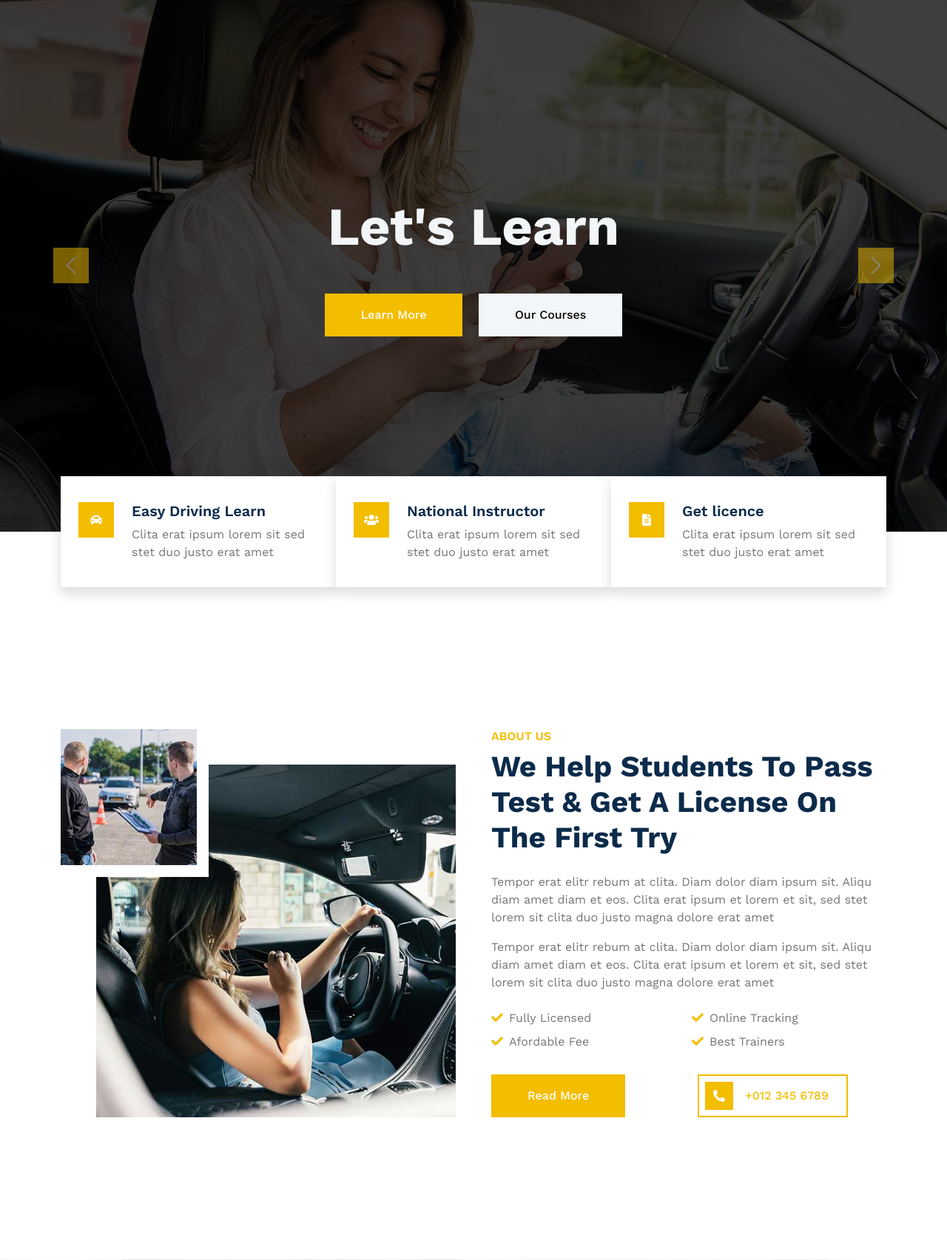
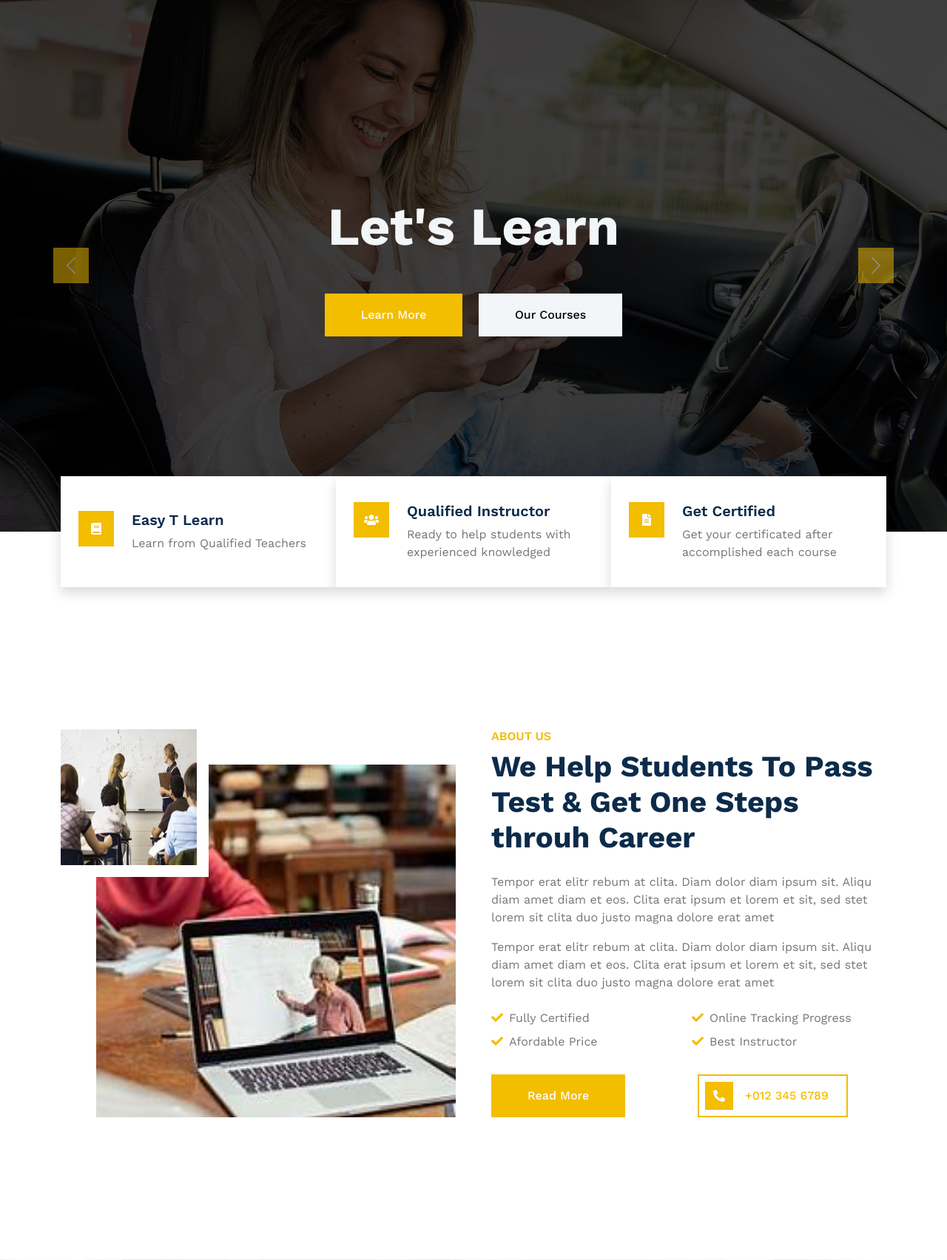
Before and after one commit to Muk74dir/Prodemy, a Django app: page / in a window 1280 px wide. Shown: the part 114-1818 px from the top of the page at 74% size. Run offline with Django 4.2, Linux system fonts and the light colour scheme; data comes from the database, SQL or seed files in the repository; both versions use the stored data as it was after the commit; some libraries are stand-ins or nearby versions.

Commit message:
Ui change

```diff
--- a/ContextProcessor/context_processors.py
+++ b/ContextProcessor/context_processors.py
@@ -1,5 +1,4 @@
 from ProdemyApp.models import CourseCategoryModel
-
 def Categories(request):
     categories = CourseCategoryModel.objects.all()
     return {'Categories': categories}
--- a/ProdemyApp/templates/account/student_page.html
+++ b/ProdemyApp/templates/account/student_page.html
@@ -0,0 +1 @@
+{% extends "base.html" %}
--- a/templates/index.html
+++ b/templates/index.html
@@ -37,13 +37,11 @@
                 </div>
             </div>
         </div>
-            <button class="carousel-control-prev" type="button" data-bs-target="#header-carousel"
-                data-bs-slide="prev">
+        <button class="carousel-control-prev" type="button" data-bs-target="#header-carousel" data-bs-slide="prev">
             <span class="carousel-control-prev-icon" aria-hidden="true"></span>
             <span class="visually-hidden">Previous</span>
         </button>
-            <button class="carousel-control-next" type="button" data-bs-target="#header-carousel"
-                data-bs-slide="next">
+        <button class="carousel-control-next" type="button" data-bs-target="#header-carousel" data-bs-slide="next">
             <span class="carousel-control-next-icon" aria-hidden="true"></span>
             <span class="visually-hidden">Next</span>
         </button>
@@ -60,11 +58,11 @@
                 <div class="bg-white shadow d-flex align-items-center h-100 p-4" style="min-height: 150px;">
                     <div class="d-flex">
                         <div class="flex-shrink-0 btn-lg-square bg-primary">
-                                <i class="fa fa-car text-white"></i>
+                            <i class="fa fa-book text-white"></i>
                         </div>
                         <div class="ps-4">
-                                <h5>Easy Driving Learn </h5>
-                                <span>Clita erat ipsum lorem sit sed stet duo justo erat amet</span>
+                            <h5>Easy T Learn </h5>
+                            <span>Learn from Qualified Teachers</span>
                         </div>
                     </div>
                 </div>
@@ -76,8 +74,8 @@
                             <i class="fa fa-users text-white"></i>
                         </div>
                         <div class="ps-4">
-                                <h5>National Instructor</h5>
-                                <span>Clita erat ipsum lorem sit sed stet duo justo erat amet</span>
+                            <h5>Qualified Instructor</h5>
+                            <span>Ready to help students with experienced knowledged</span>
                         </div>
                     </div>
                 </div>
@@ -89,8 +87,8 @@
                             <i class="fa fa-file-alt text-white"></i>
                         </div>
                         <div class="ps-4">
-                                <h5>Get licence</h5>
-                                <span>Clita erat ipsum lorem sit sed stet duo justo erat amet</span>
+                            <h5>Get Certified</h5>
+                            <span>Get your certificated after accomplished each course</span>
                         </div>
                     </div>
                 </div>
@@ -107,28 +105,33 @@
         <div class="row g-5">
             <div class="col-lg-6 wow fadeInUp" data-wow-delay="0.1s">
                 <div class="position-relative overflow-hidden ps-5 pt-5 h-100" style="min-height: 400px;">
-                        <img class="position-absolute w-100 h-100" src="img/about-1.jpg" alt="" style="object-fit: cover;">
-                        <img class="position-absolute top-0 start-0 bg-white pe-3 pb-3" src="img/about-2.jpg" alt="" style="width: 200px; height: 200px;">
+                    <img class="position-absolute w-100 h-100" src="{% static 'img/about-1.jpeg' %}" alt=""
+                        style="object-fit: cover;">
+                    <img class="position-absolute top-0 start-0 bg-white pe-3 pb-3"
+                        src="{% static 'img/about-2.jpeg' %}" alt="" style="width: 200px; height: 200px;">
                 </div>
             </div>
             <div class="col-lg-6 wow fadeInUp" data-wow-delay="0.5s">
                 <div class="h-100">
                     <h6 class="text-primary text-uppercase mb-2">About Us</h6>
-                        <h1 class="display-6 mb-4">We Help Students To Pass Test & Get A License On The First Try</h1>
-                        <p>Tempor erat elitr rebum at clita. Diam dolor diam ipsum sit. Aliqu diam amet diam et eos. Clita erat ipsum et lorem et sit, sed stet lorem sit clita duo justo magna dolore erat amet</p>
-                        <p class="mb-4">Tempor erat elitr rebum at clita. Diam dolor diam ipsum sit. Aliqu diam amet diam et eos. Clita erat ipsum et lorem et sit, sed stet lorem sit clita duo justo magna dolore erat amet</p>
+                    <h1 class="display-6 mb-4">We Help Students To Pass Test & Get One Steps throuh Career</h1>
+                    <p>Tempor erat elitr rebum at clita. Diam dolor diam ipsum sit. Aliqu diam amet diam et eos. Clita
+                        erat ipsum et lorem et sit, sed stet lorem sit clita duo justo magna dolore erat amet</p>
+                    <p class="mb-4">Tempor erat elitr rebum at clita. Diam dolor diam ipsum sit. Aliqu diam amet diam et
+                        eos. Clita erat ipsum et lorem et sit, sed stet lorem sit clita duo justo magna dolore erat amet
+                    </p>
                     <div class="row g-2 mb-4 pb-2">
                         <div class="col-sm-6">
-                                <i class="fa fa-check text-primary me-2"></i>Fully Licensed
+                            <i class="fa fa-check text-primary me-2"></i>Fully Certified
                         </div>
                         <div class="col-sm-6">
-                                <i class="fa fa-check text-primary me-2"></i>Online Tracking
+                            <i class="fa fa-check text-primary me-2"></i>Online Tracking Progress
                         </div>
                         <div class="col-sm-6">
-                                <i class="fa fa-check text-primary me-2"></i>Afordable Fee
+                            <i class="fa fa-check text-primary me-2"></i>Afordable Price
                         </div>
                         <div class="col-sm-6">
-                                <i class="fa fa-check text-primary me-2"></i>Best Trainers
+                            <i class="fa fa-check text-primary me-2"></i>Best Instructor
                         </div>
                     </div>
                     <div class="row g-4">
@@ -136,7 +139,8 @@
                             <a class="btn btn-primary py-3 px-5" href="">Read More</a>
                         </div>
                         <div class="col-sm-6">
-                                <a class="d-inline-flex align-items-center btn btn-outline-primary border-2 p-2" href="tel:+0123456789">
+                            <a class="d-inline-flex align-items-center btn btn-outline-primary border-2 p-2"
+                                href="tel:+0123456789">
                                 <span class="flex-shrink-0 btn-square bg-primary">
                                     <i class="fa fa-phone-alt text-white"></i>
                                 </span>
@@ -167,8 +171,10 @@
                         <h5 class="mb-3">Automatic Car Lessons</h5>
                         <p>Tempor erat elitr rebum at clita dolor diam ipsum sit diam amet diam et eos</p>
                         <ol class="breadcrumb justify-content-center mb-0">
-                                <li class="breadcrumb-item small"><i class="fa fa-signal text-primary me-2"></i>Beginner</li>
-                                <li class="breadcrumb-item small"><i class="fa fa-calendar-alt text-primary me-2"></i>3 Week</li>
+                            <li class="breadcrumb-item small"><i class="fa fa-signal text-primary me-2"></i>Beginner
+                            </li>
+                            <li class="breadcrumb-item small"><i class="fa fa-calendar-alt text-primary me-2"></i>3 Week
+                            </li>
                         </ol>
                     </div>
                     <div class="position-relative mt-auto">
@@ -186,8 +192,10 @@
                         <h5 class="mb-3">Highway Driving Lesson</h5>
                         <p>Tempor erat elitr rebum at clita dolor diam ipsum sit diam amet diam et eos</p>
                         <ol class="breadcrumb justify-content-center mb-0">
-                                <li class="breadcrumb-item small"><i class="fa fa-signal text-primary me-2"></i>Beginner</li>
-                                <li class="breadcrumb-item small"><i class="fa fa-calendar-alt text-primary me-2"></i>3 Week</li>
+                            <li class="breadcrumb-item small"><i class="fa fa-signal text-primary me-2"></i>Beginner
+                            </li>
+                            <li class="breadcrumb-item small"><i class="fa fa-calendar-alt text-primary me-2"></i>3 Week
+                            </li>
                         </ol>
                     </div>
                     <div class="position-relative mt-auto">
@@ -205,8 +213,10 @@
                         <h5 class="mb-3">International Driving</h5>
                         <p>Tempor erat elitr rebum at clita dolor diam ipsum sit diam amet diam et eos</p>
                         <ol class="breadcrumb justify-content-center mb-0">
-                                <li class="breadcrumb-item small"><i class="fa fa-signal text-primary me-2"></i>Beginner</li>
-                                <li class="breadcrumb-item small"><i class="fa fa-calendar-alt text-primary me-2"></i>3 Week</li>
+                            <li class="breadcrumb-item small"><i class="fa fa-signal text-primary me-2"></i>Beginner
+                            </li>
+                            <li class="breadcrumb-item small"><i class="fa fa-calendar-alt text-primary me-2"></i>3 Week
+                            </li>
                         </ol>
                     </div>
                     <div class="position-relative mt-auto">
@@ -231,7 +241,8 @@
             <div class="col-lg-6 wow fadeInUp" data-wow-delay="0.1s">
                 <h6 class="text-primary text-uppercase mb-2">Why Choose Us!</h6>
                 <h1 class="display-6 mb-4">Best Driving Training Agency In Your City</h1>
-                    <p class="mb-5">Tempor erat elitr rebum at clita. Diam dolor diam ipsum sit. Aliqu diam amet diam et eos. Clita erat ipsum et lorem et sit, sed stet lorem sit clita duo justo magna dolore erat amet</p>
+                <p class="mb-5">Tempor erat elitr rebum at clita. Diam dolor diam ipsum sit. Aliqu diam amet diam et
+                    eos. Clita erat ipsum et lorem et sit, sed stet lorem sit clita duo justo magna dolore erat amet</p>
                 <div class="row gy-5 gx-4">
                     <div class="col-sm-6 wow fadeIn" data-wow-delay="0.1s">
                         <div class="d-flex align-items-center mb-3">
@@ -274,7 +285,8 @@
             <div class="col-lg-6 wow fadeInUp" data-wow-delay="0.5s">
                 <div class="position-relative overflow-hidden pe-5 pt-5 h-100" style="min-height: 400px;">
                     <img class="position-absolute w-100 h-100" src="img/about-1.jpg" alt="" style="object-fit: cover;">
-                        <img class="position-absolute top-0 end-0 bg-white ps-3 pb-3" src="img/about-2.jpg" alt="" style="width: 200px; height: 200px">
+                    <img class="position-absolute top-0 end-0 bg-white ps-3 pb-3" src="img/about-2.jpg" alt=""
+                        style="width: 200px; height: 200px">
                 </div>
             </div>
         </div>
@@ -288,6 +300,7 @@
     <div class="container">
         <div class="text-center mx-auto mb-5 wow fadeInUp" data-wow-delay="0.1s" style="max-width: 500px;">
             <h6 class="text-primary text-uppercase mb-2">Meet The Team</h6>
+
             <h1 class="display-6 mb-4">We Have Great Experience Of Driving</h1>
         </div>
         <div class="row g-0 team-items">
@@ -296,9 +309,12 @@
                     <div class="position-relative">
                         <img class="img-fluid" src="img/team-1.jpg" alt="">
                         <div class="team-social text-center">
-                                <a class="btn btn-square btn-outline-primary border-2 m-1" href=""><i class="fab fa-facebook-f"></i></a>
-                                <a class="btn btn-square btn-outline-primary border-2 m-1" href=""><i class="fab fa-twitter"></i></a>
-                                <a class="btn btn-square btn-outline-primary border-2 m-1" href=""><i class="fab fa-instagram"></i></a>
+                            <a class="btn btn-square btn-outline-primary border-2 m-1" href=""><i
+                                    class="fab fa-facebook-f"></i></a>
+                            <a class="btn btn-square btn-outline-primary border-2 m-1" href=""><i
+                                    class="fab fa-twitter"></i></a>
+                            <a class="btn btn-square btn-outline-primary border-2 m-1" href=""><i
+                                    class="fab fa-instagram"></i></a>
                         </div>
                     </div>
                     <div class="bg-light text-center p-4">
@@ -312,9 +328,12 @@
                     <div class="position-relative">
                         <img class="img-fluid" src="img/team-2.jpg" alt="">
                         <div class="team-social text-center">
-                                <a class="btn btn-square btn-outline-primary border-2 m-1" href=""><i class="fab fa-facebook-f"></i></a>
-                                <a class="btn btn-square btn-outline-primary border-2 m-1" href=""><i class="fab fa-twitter"></i></a>
-                                <a class="btn btn-square btn-outline-primary border-2 m-1" href=""><i class="fab fa-instagram"></i></a>
+                            <a class="btn btn-square btn-outline-primary border-2 m-1" href=""><i
+                                    class="fab fa-facebook-f"></i></a>
+                            <a class="btn btn-square btn-outline-primary border-2 m-1" href=""><i
+                                    class="fab fa-twitter"></i></a>
+                            <a class="btn btn-square btn-outline-primary border-2 m-1" href=""><i
+                                    class="fab fa-instagram"></i></a>
                         </div>
                     </div>
                     <div class="bg-light text-center p-4">
@@ -328,9 +347,12 @@
                     <div class="position-relative">
                         <img class="img-fluid" src="img/team-3.jpg" alt="">
                         <div class="team-social text-center">
-                                <a class="btn btn-square btn-outline-primary border-2 m-1" href=""><i class="fab fa-facebook-f"></i></a>
-                                <a class="btn btn-square btn-outline-primary border-2 m-1" href=""><i class="fab fa-twitter"></i></a>
-                                <a class="btn btn-square btn-outline-primary border-2 m-1" href=""><i class="fab fa-instagram"></i></a>
+                            <a class="btn btn-square btn-outline-primary border-2 m-1" href=""><i
+                                    class="fab fa-facebook-f"></i></a>
+                            <a class="btn btn-square btn-outline-primary border-2 m-1" href=""><i
+                                    class="fab fa-twitter"></i></a>
+                            <a class="btn btn-square btn-outline-primary border-2 m-1" href=""><i
+                                    class="fab fa-instagram"></i></a>
                         </div>
                     </div>
                     <div class="bg-light text-center p-4">
@@ -344,9 +366,12 @@
                     <div class="position-relative">
                         <img class="img-fluid" src="img/team-4.jpg" alt="">
                         <div class="team-social text-center">
-                                <a class="btn btn-square btn-outline-primary border-2 m-1" href=""><i class="fab fa-facebook-f"></i></a>
-                                <a class="btn btn-square btn-outline-primary border-2 m-1" href=""><i class="fab fa-twitter"></i></a>
-                                <a class="btn btn-square btn-outline-primary border-2 m-1" href=""><i class="fab fa-instagram"></i></a>
+                            <a class="btn btn-square btn-outline-primary border-2 m-1" href=""><i
+                                    class="fab fa-facebook-f"></i></a>
+                            <a class="btn btn-square btn-outline-primary border-2 m-1" href=""><i
+                                    class="fab fa-twitter"></i></a>
+                            <a class="btn btn-square btn-outline-primary border-2 m-1" href=""><i
+                                    class="fab fa-instagram"></i></a>
                         </div>
                     </div>
                     <div class="bg-light text-center p-4">
@@ -374,11 +399,13 @@
                     <div class="testimonial-item text-center">
                         <div class="position-relative mb-5">
                             <img class="img-fluid rounded-circle mx-auto" src="img/testimonial-1.jpg" alt="">
-                                <div class="position-absolute top-100 start-50 translate-middle d-flex align-items-center justify-content-center bg-white rounded-circle" style="width: 60px; height: 60px;">
+                            <div class="position-absolute top-100 start-50 translate-middle d-flex align-items-center justify-content-center bg-white rounded-circle"
+                                style="width: 60px; height: 60px;">
                                 <i class="fa fa-quote-left fa-2x text-primary"></i>
                             </div>
                         </div>
-                            <p class="fs-4">Dolores sed duo clita tempor justo dolor et stet lorem kasd labore dolore lorem ipsum. At lorem lorem magna ut et, nonumy et labore et tempor diam tempor erat.</p>
+                        <p class="fs-4">Dolores sed duo clita tempor justo dolor et stet lorem kasd labore dolore lorem
+                            ipsum. At lorem lorem magna ut et, nonumy et labore et tempor diam tempor erat.</p>
                         <hr class="w-25 mx-auto">
                         <h5>Client Name</h5>
                         <span>Profession</span>
@@ -386,11 +413,13 @@
                     <div class="testimonial-item text-center">
                         <div class="position-relative mb-5">
                             <img class="img-fluid rounded-circle mx-auto" src="img/testimonial-2.jpg" alt="">
-                                <div class="position-absolute top-100 start-50 translate-middle d-flex align-items-center justify-content-center bg-white rounded-circle" style="width: 60px; height: 60px;">
+                            <div class="position-absolute top-100 start-50 translate-middle d-flex align-items-center justify-content-center bg-white rounded-circle"
+                                style="width: 60px; height: 60px;">
                                 <i class="fa fa-quote-left fa-2x text-primary"></i>
                             </div>
                         </div>
-                            <p class="fs-4">Dolores sed duo clita tempor justo dolor et stet lorem kasd labore dolore lorem ipsum. At lorem lorem magna ut et, nonumy et labore et tempor diam tempor erat.</p>
+                        <p class="fs-4">Dolores sed duo clita tempor justo dolor et stet lorem kasd labore dolore lorem
+                            ipsum. At lorem lorem magna ut et, nonumy et labore et tempor diam tempor erat.</p>
                         <hr class="w-25 mx-auto">
                         <h5>Client Name</h5>
                         <span>Profession</span>
@@ -398,11 +427,13 @@
                     <div class="testimonial-item text-center">
                         <div class="position-relative mb-5">
                             <img class="img-fluid rounded-circle mx-auto" src="img/testimonial-3.jpg" alt="">
-                                <div class="position-absolute top-100 start-50 translate-middle d-flex align-items-center justify-content-center bg-white rounded-circle" style="width: 60px; height: 60px;">
+                            <div class="position-absolute top-100 start-50 translate-middle d-flex align-items-center justify-content-center bg-white rounded-circle"
+                                style="width: 60px; height: 60px;">
                                 <i class="fa fa-quote-left fa-2x text-primary"></i>
                             </div>
                         </div>
-                            <p class="fs-4">Dolores sed duo clita tempor justo dolor et stet lorem kasd labore dolore lorem ipsum. At lorem lorem magna ut et, nonumy et labore et tempor diam tempor erat.</p>
+                        <p class="fs-4">Dolores sed duo clita tempor justo dolor et stet lorem kasd labore dolore lorem
+                            ipsum. At lorem lorem magna ut et, nonumy et labore et tempor diam tempor erat.</p>
                         <hr class="w-25 mx-auto">
                         <h5>Client Name</h5>
                         <span>Profession</span>
```
Also changed, not shown: ProdemyApp/templates/views/category_details.html (+38 -16 lines), ProdemyApp/templates/views/category_list.html (+46 -38 lines), ProdemyApp/templates/views/create_category.html (+12 -15 lines), ProdemyApp/views.py (line endings or trailing spaces), db.sqlite3, static/img/about-1.jpeg (added), static/img/about-1.jpg (deleted), static/img/about-2.jpeg (added), static/img/about-2.jpg (deleted). Lines whose indentation alone changed are shown as unchanged.
